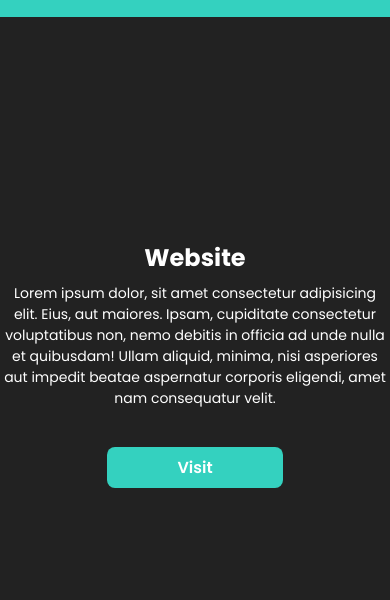
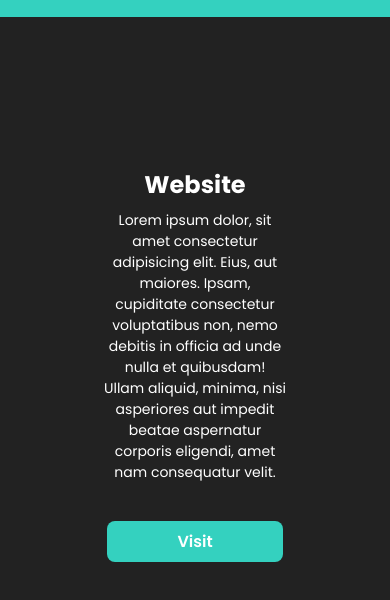
Before and after one commit to whyneedd/webdesign-responsive-clean, a plain HTML site: page index.html in a window 390 px wide. Shown: the part 58-658 px from the top of the page. Drawn offline with Linux system fonts and the light colour scheme.

Commit message:
Update style.css

```diff
--- a/assets/css/style.css
+++ b/assets/css/style.css
@@ -292,4 +292,7 @@ h4 {
         color: var(--light);
 
     }
+    .content .container-ctn .content_ctn {
+        width: 200px;
+    }
 }
```
